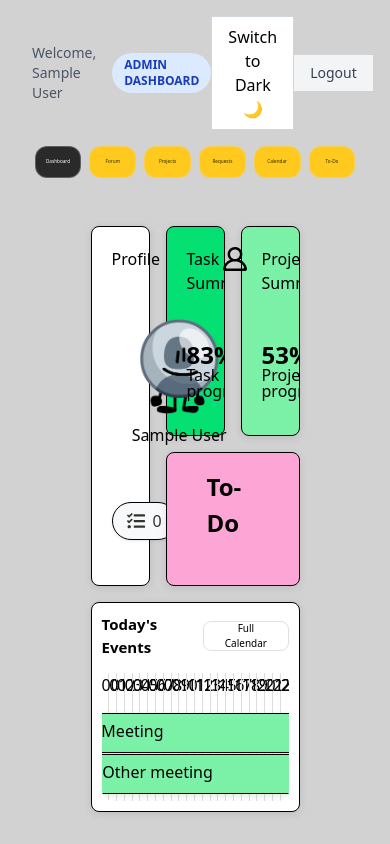
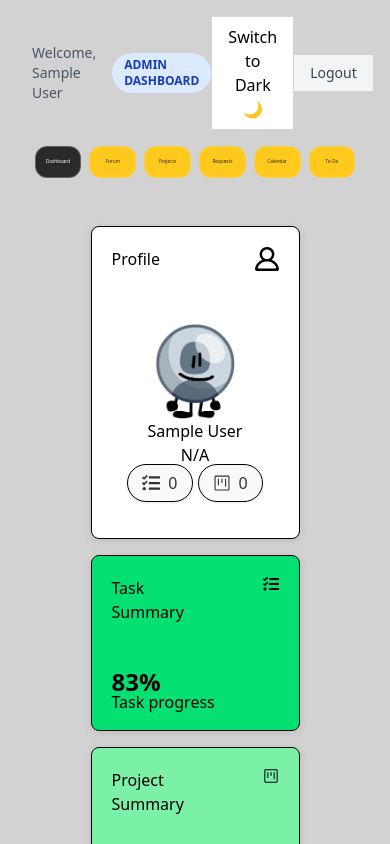
Before and after one commit to 17nbist/COB290-2025-Team-5, a Next.js app: page /dashboard in a window 390 px wide. Built offline with nearby package versions, Linux system fonts and the light colour scheme; sample sign-in values are in the browser's storage.

Commit message:
[rr]dashboardCSSResponsive

```diff
--- a/src/app/dashboard/ProfileOverview.js
+++ b/src/app/dashboard/ProfileOverview.js
@@ -16,8 +16,10 @@ export default function ProfileOverview({ events }) {
 
 
     return (
-      <div className="box-border" style={{display: "grid", gridTemplateColumns: "repeat(6, 1fr)", gridTemplateRows: "repeat(8, 1fr)", gap: "1rem", padding: "2rem", width: "70%", height: "100%"}}>
-        <div style={{gridRow: "1/6", gridColumn: "1/3"}}>
+      <div className="grid gap-4 p-8 w-[70%] h-[calc(100vh-4rem)] overflow-auto
+                grid-cols-1 md:grid-cols-6
+                md:grid-rows-[repeat(8,minmax(0,1fr))] md:overflow-hidden overflow-auto scrollbar-hide">
+        <div className="col-span-1 md:col-span-2 md:row-span-4">
           <DashboardProfileCard
             Title={"Profile"}
             Name={user?.name || "User"}
@@ -27,7 +29,7 @@ export default function ProfileOverview({ events }) {
             ProfilePicLink={"/defaultPFP.png"}
           />
         </div>
-        <div style={{gridRow: "1/4", gridColumn: "3/5"}}>
+        <div className="col-span-1 md:col-span-2 md:row-span-4">
           <DashboardCard
             title={"Task Summary"}
             label={"Task progress"}
@@ -35,7 +37,7 @@ export default function ProfileOverview({ events }) {
             Icon={<FaTasks />}
           />
         </div>
-        <div style={{gridRow: "1/4", gridColumn: "5/7"}}>
+        <div className="col-span-1 md:col-span-2 md:row-span-4">
           <DashboardCard
             title={"Project Summary"}
             label={"Project progress"}
@@ -43,10 +45,8 @@ export default function ProfileOverview({ events }) {
             Icon={<GoProject />}
           />
         </div>
-        <div style={{gridRow: "4/6", gridColumn: "3/7"}}>
-          <DashboardToDoCard />
-        </div>
-        <div style={{gridRow: "6/9", gridColumn: "1/7"}}>
+
+        <div className="col-span-1 md:col-span-6 md:row-span-5">
           <DashCalendar tasks={events} />
         </div>
       </div>
--- a/src/app/globals.css
+++ b/src/app/globals.css
@@ -294,3 +294,12 @@ span {
     }
   }
 }
+
+.scrollbar-hide::-webkit-scrollbar {
+  display: none;
+}
+
+.scrollbar-hide {
+  -ms-overflow-style: none;
+  scrollbar-width: none;
+}
```
